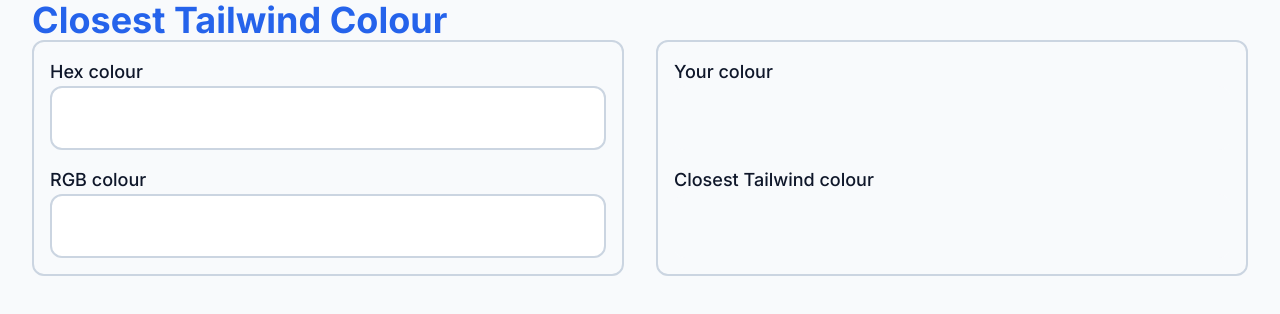
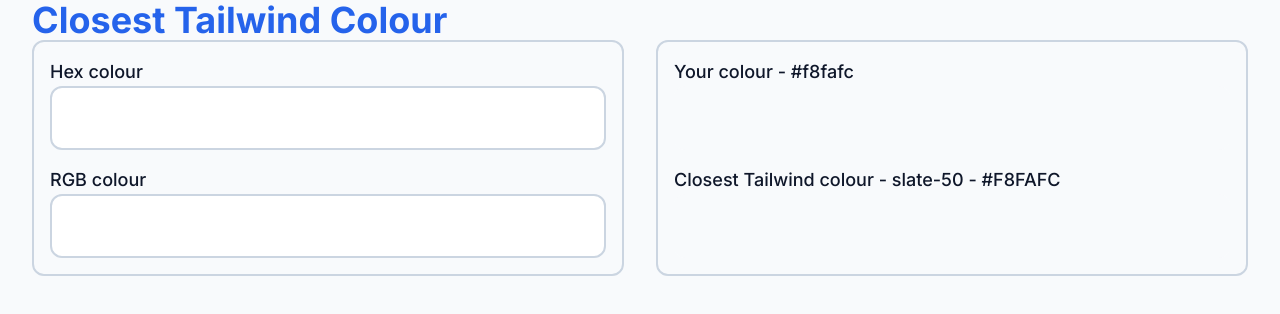
Before and after one commit to jean1591/closest-tailwind-colour, a Next.js app: page / in a window 1280 px wide. Shown: the top 314 px of the page. Built offline with nearby package versions, Linux system fonts and the light colour scheme.

Commit message:
add colours details

```diff
--- a/src/app/(public)/(landing)/components/ClosestTailwindColour.tsx
+++ b/src/app/(public)/(landing)/components/ClosestTailwindColour.tsx
@@ -13,13 +13,22 @@
   const tailwindClosestColourRgb =
     tailwindColours[tailwindClosestColour ?? 'state-50']
 
+  const closestTailwindColourhex = rgbToHex(
+    tailwindClosestColourRgb[0],
+    tailwindClosestColourRgb[1],
+    tailwindClosestColourRgb[2]
+  )
+
   return (
     <div>
-      <p className="text-lg font-medium">Closest Tailwind colour</p>
+      <p className="text-lg font-medium">
+        Closest Tailwind colour - {tailwindClosestColour} -{' '}
+        {closestTailwindColourhex.toUpperCase()}
+      </p>
       <div
         className="h-16 w-full rounded-xl"
         style={{
-          backgroundColor: `${rgbToHex(tailwindClosestColourRgb[0], tailwindClosestColourRgb[1], tailwindClosestColourRgb[2])}`,
+          backgroundColor: closestTailwindColourhex,
         }}
       />
     </div>
--- a/src/app/(public)/(landing)/components/YourColour.tsx
+++ b/src/app/(public)/(landing)/components/YourColour.tsx
@@ -8,7 +8,7 @@
 
   return (
     <div>
-      <p className="text-lg font-medium">Your colour</p>
+      <p className="text-lg font-medium">Your colour - {colour}</p>
       <div
         className="h-16 w-full rounded-xl"
         style={{ backgroundColor: `${colour}` }}
```
